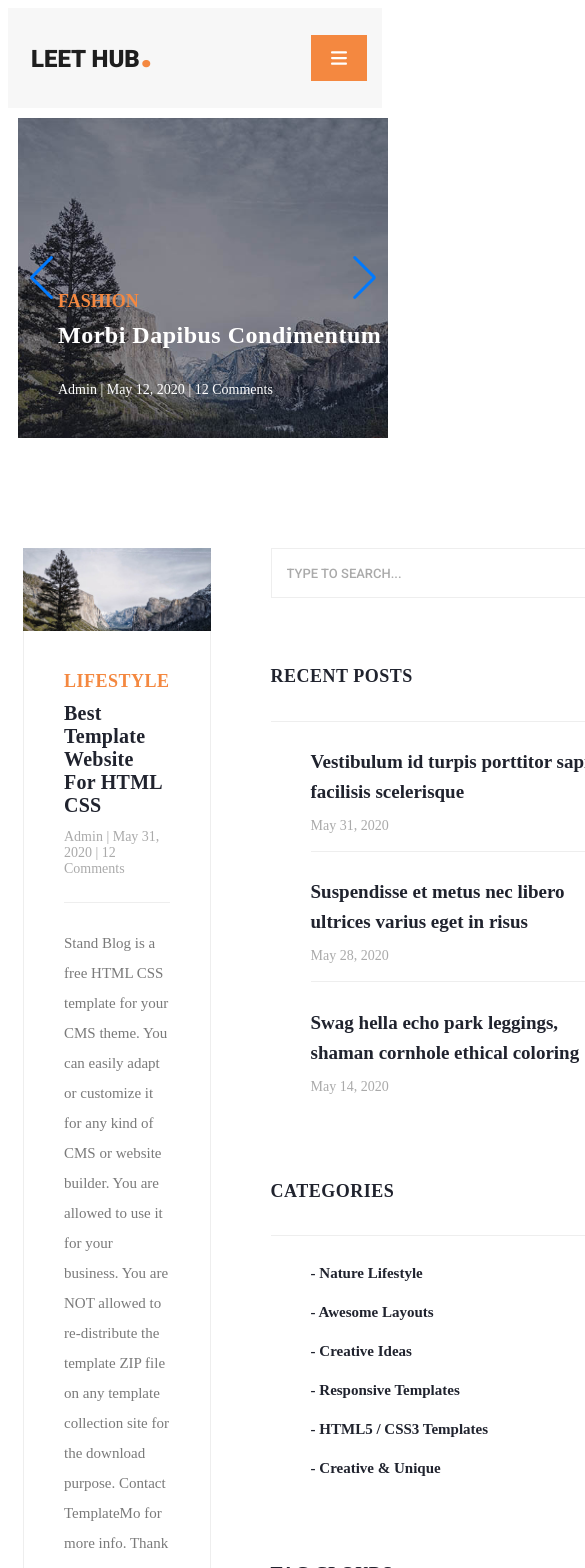
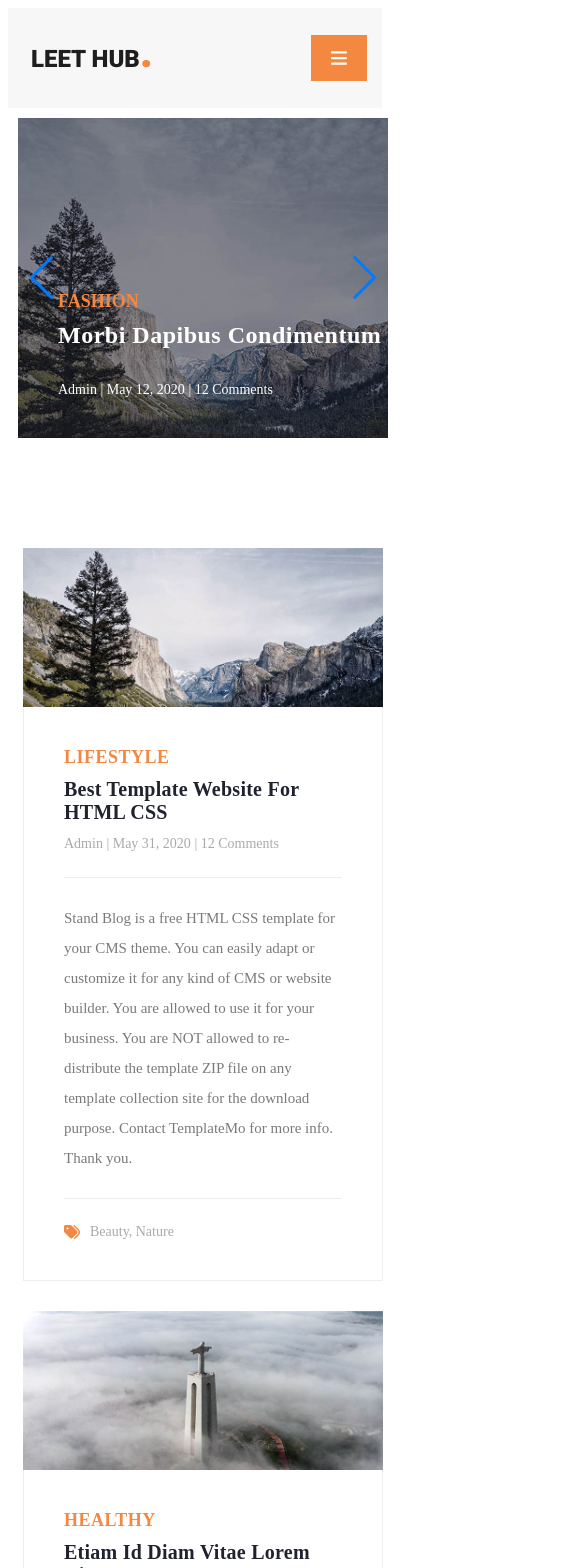
Before and after one commit to fstk1337/simple-blog, a React (Vite) app: page / in a window 390 px wide. Shown: the top 1568 px of the page, 585 px wide, since content can reach past the window. Built offline with nearby package versions, Linux system fonts and the light colour scheme.

Commit message:
feat: add mobile styles to the homepage content

```diff
--- a/src/components/HomeContent/HomeContent.module.scss
+++ b/src/components/HomeContent/HomeContent.module.scss
@@ -4,10 +4,14 @@
 
 .content {
   display: flex;
-  flex-direction: row;
+  flex-direction: column;
+  row-gap: 120px;
   padding: 100px 0;
   margin-left: -15px;
   margin-right: -15px;
+  @media screen and (min-width: 992px) {
+    flex-direction: row;
+  }
 }
 
 .mainColumn {
@@ -37,16 +41,20 @@
 .sideColumn {
   display: flex;
   flex-direction: column;
-  width: 380px;
-  min-width: 380px;
   padding: 0 15px;
+  @media screen and (min-width: 640px) {
+    width: 380px;
+    min-width: 380px;
+  }
 }
 
 .sidebar {
   display: flex;
   flex-direction: column;
   row-gap: 50px;
-  margin-left: 30px;
+  @media screen and (min-width: 992px) {
+    margin-left: 30px;
+  }
 }
 
 .sidebarSearch {
```
